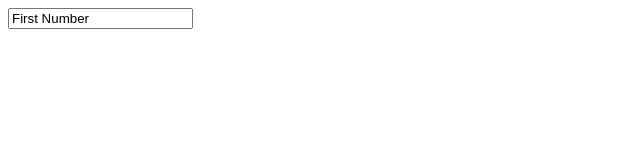
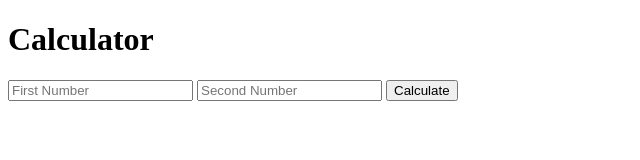
Before and after one commit to mayura1996/BeginnerApp-ExpressJS, a website: page index.html in a window 1280 px wide. Shown: the whole page, without its empty margins (0-640 px from the left). Drawn offline with Linux system fonts and the light colour scheme.

Commit message:
http post done

```diff
--- a/index.html
+++ b/index.html
@@ -5,8 +5,11 @@
     <title>Calculator</title>
   </head>
   <body>
-    <form class="" action="index.html" method="post">
-      <input type="text" name="num1" value="First Number">
+    <h1>Calculator</h1>
+    <form class="" action="/" method="post">
+      <input type="text" name="num1" placeholder="First Number">
+      <input type="text" name="num2" placeholder="Second Number">
+      <button type="submit" name="submit">Calculate</button>
     </form>
   </body>
 </html>
--- a/package.json
+++ b/package.json
@@ -9,6 +9,7 @@
   "author": "",
   "license": "ISC",
   "dependencies": {
+    "body-parser": "^1.19.0",
     "express": "^4.17.1"
   }
 }
```
Also changed, not shown: calculator.js (+18 -2 lines), 1 other file.
